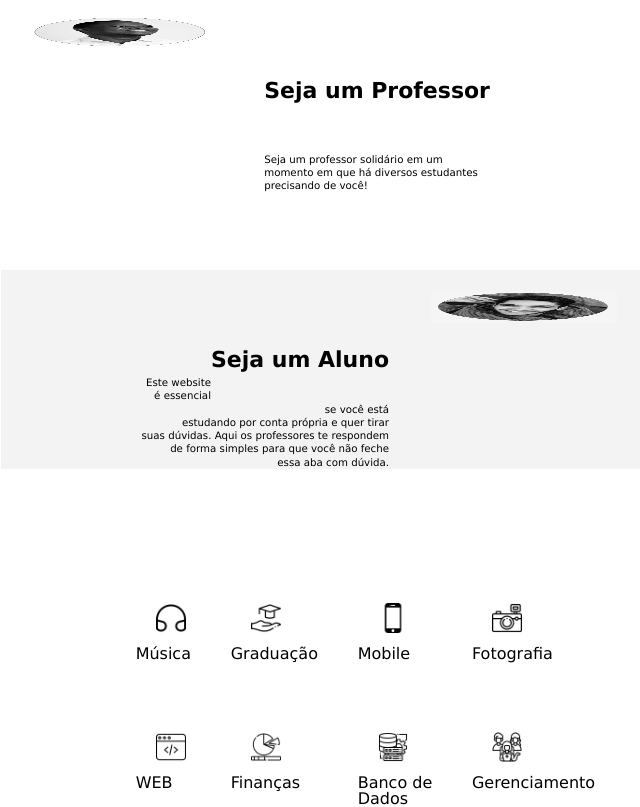
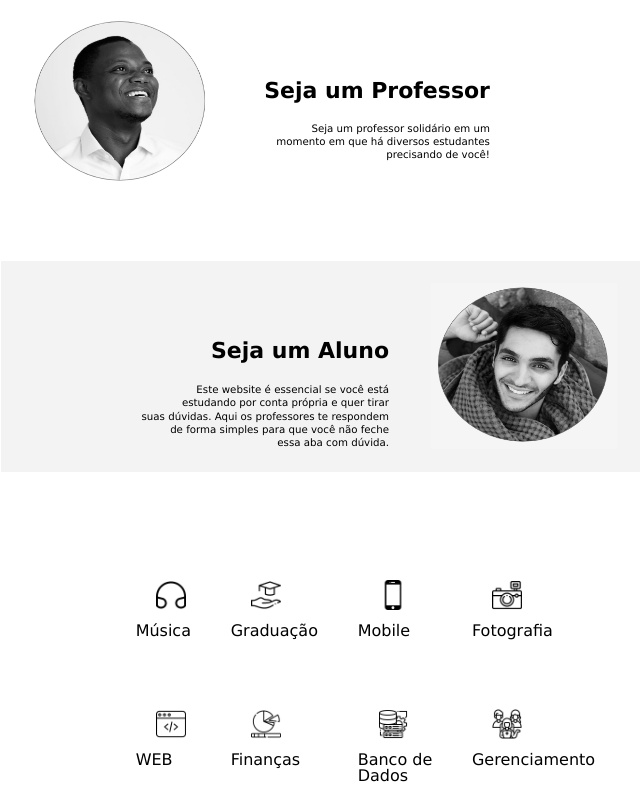
Before and after one commit to igor-py/professor-online, a React (Create React App) app in the folder app/: page / in a window 1280 px wide. Shown: the part 620-1427 px from the top of the page, without its empty margins (281-921 px from the left). Built offline with nearby package versions, Linux system fonts and the light colour scheme.

Commit message:
Home_fixed

```diff
--- a/app/src/Components/Home.js
+++ b/app/src/Components/Home.js
@@ -44,7 +44,7 @@ class Home extends Component {
                         <img src={homen_1} alt="Professor"></img>
 
                         <div>
-                            <h2>Seja um Professor</h2><br/>
+                            <h2>Seja um Professor</h2>
                             <p>Seja um professor solidário em um<br/> momento em que há diversos estudantes<br/> precisando de você!</p>
                         </div>
 
@@ -53,8 +53,11 @@ class Home extends Component {
                     <div id="exemplo-aluno">
 
                         <div>
-                            <h2>Seja um Aluno</h2><br/><br/>
-                            <p>Este website é essencial se você está<br/> estudando por conta própria e quer tirar<br/> suas dúvidas. Aqui os professores te respondem<br/> de forma simples para que você não feche<br/> essa aba com dúvida.</p>
+                            <h2>Seja um Aluno</h2><br/><br/><br/>
+                            <p>Este website é essencial se você está<br/>
+                            estudando por conta própria e quer tirar<br/> suas dúvidas.
+                            Aqui os professores te respondem<br/> de forma simples para que você não feche<br/>
+                            essa aba com dúvida.</p>
                         </div>
 
                         <img src={homen_2} alt="Aluno"/>
--- a/app/src/styles/Home.css
+++ b/app/src/styles/Home.css
@@ -36,6 +36,7 @@ main input{
 
 #exemplo-professor img{
     width: 17%;
+    height: 13vw;
 }
 
 #exemplo-professor div{
@@ -51,6 +52,7 @@ main input{
 
 #exemplo-professor p{
     line-height: 1.3;
+    text-align: right;
 }
 
 
@@ -65,6 +67,7 @@ main input{
 #exemplo-aluno img{
     width: 25%;
     padding: 3%;
+    height: 13vw;
 }
 
 #exemplo-aluno div{
@@ -86,8 +89,7 @@ main input{
 #fundo-logos{
     display: flex;
     justify-content: space-around;
-    flex-wrap: wrap;
-    margin: 5% 30% 5% 31%;
+    margin: 3% 30% 5% 31%;
 }
 
 #fundo-logos h4{
```
